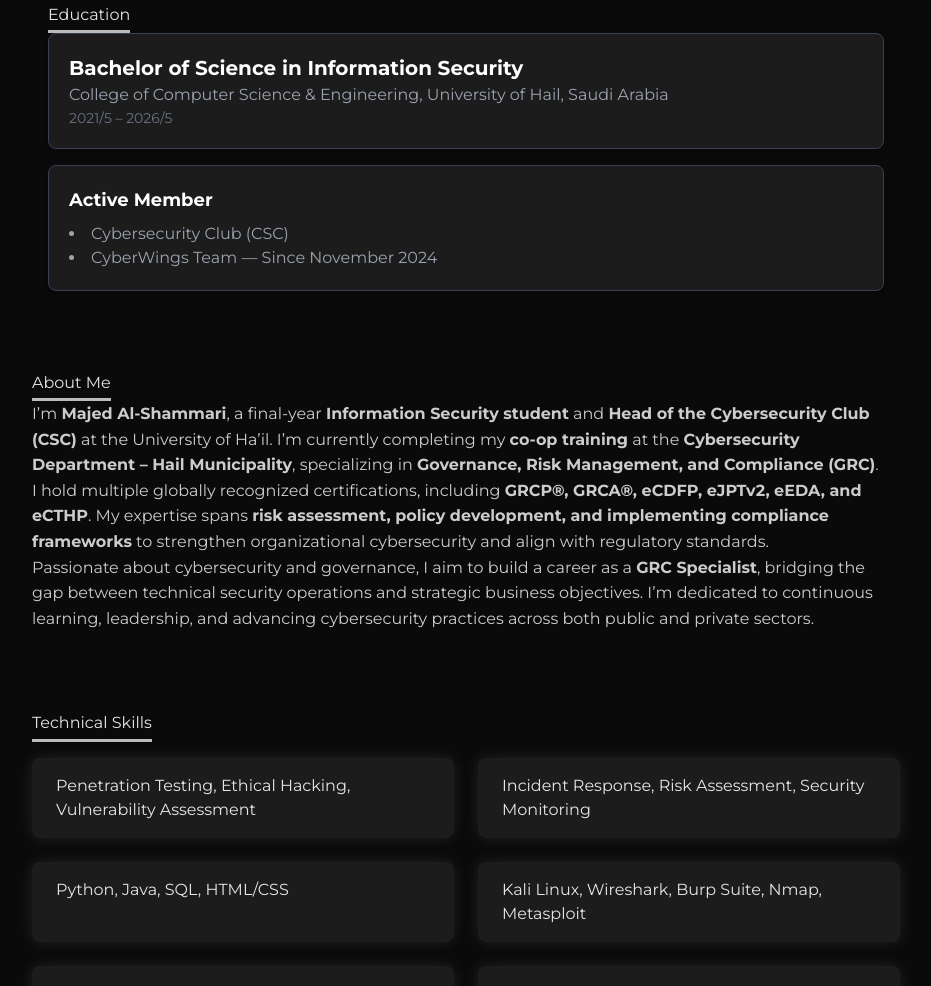
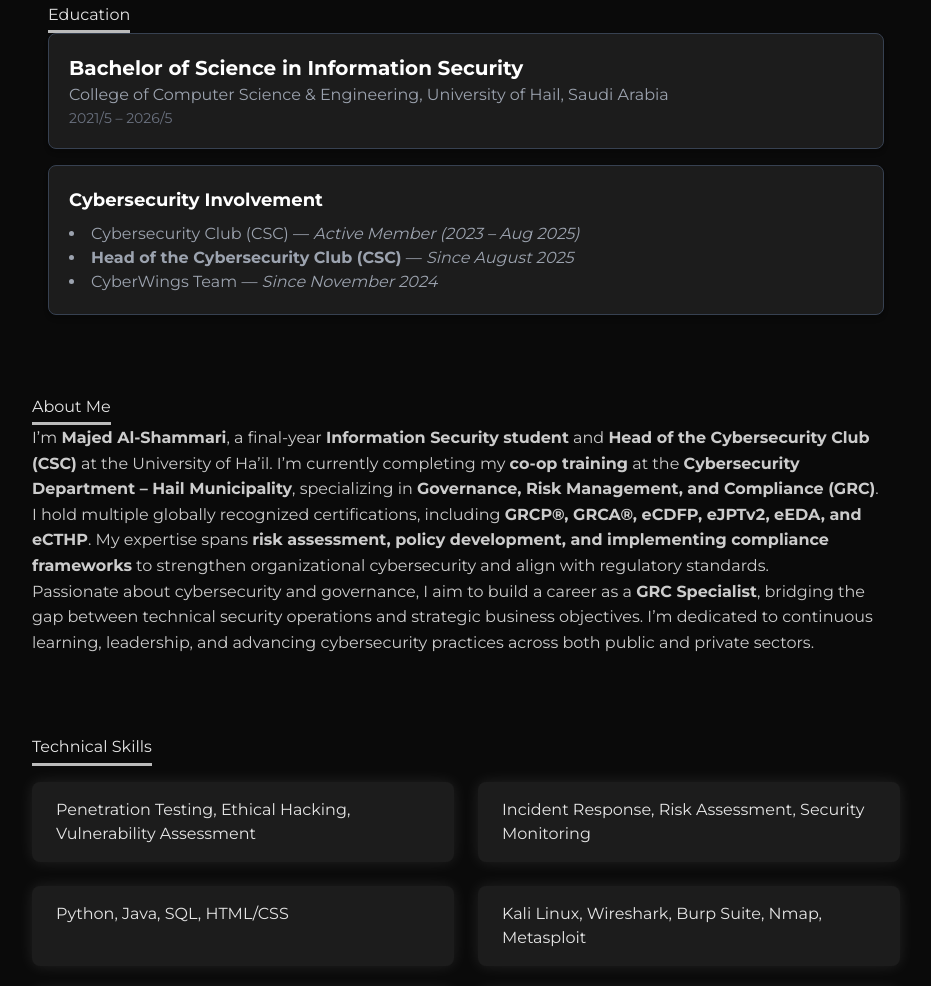
Before and after one commit to M20-SA/majed-portfolio, a plain HTML site: page index.html in a window 1280 px wide. Shown: the part 957-1943 px from the top of the page, without its empty margins (174-1105 px from the left). Drawn offline with nearby package versions, Linux system fonts and the light colour scheme.

Commit message:
Update index.html

```diff
--- a/index.html
+++ b/index.html
@@ -380,13 +380,14 @@
       <p class="text-sm text-gray-500">2021/5 – 2026/5</p>
     </div>
 
-    <div class="bg-[#1c1c1c] p-5 rounded-lg shadow-md border border-gray-700">
-      <h3 class="text-lg font-semibold text-white">Active Member</h3>
-      <ul class="list-disc list-inside text-gray-400 mt-2">
-        <li>Cybersecurity Club (CSC)</li>
-        <li>CyberWings Team — Since November 2024</li>
-      </ul>
-    </div>
+<div class="bg-[#1c1c1c] p-5 rounded-lg shadow-md border border-gray-700">
+  <h3 class="text-lg font-semibold text-white">Cybersecurity Involvement</h3>
+  <ul class="list-disc list-inside text-gray-400 mt-2">
+    <li>Cybersecurity Club (CSC) — <em>Active Member (2023 – Aug 2025)</em></li>
+    <li><strong>Head of the Cybersecurity Club (CSC)</strong> — <em>Since August 2025</em></li>
+    <li>CyberWings Team — <em>Since November 2024</em></li>
+  </ul>
+</div>
   </div>
 </section>
 
```
